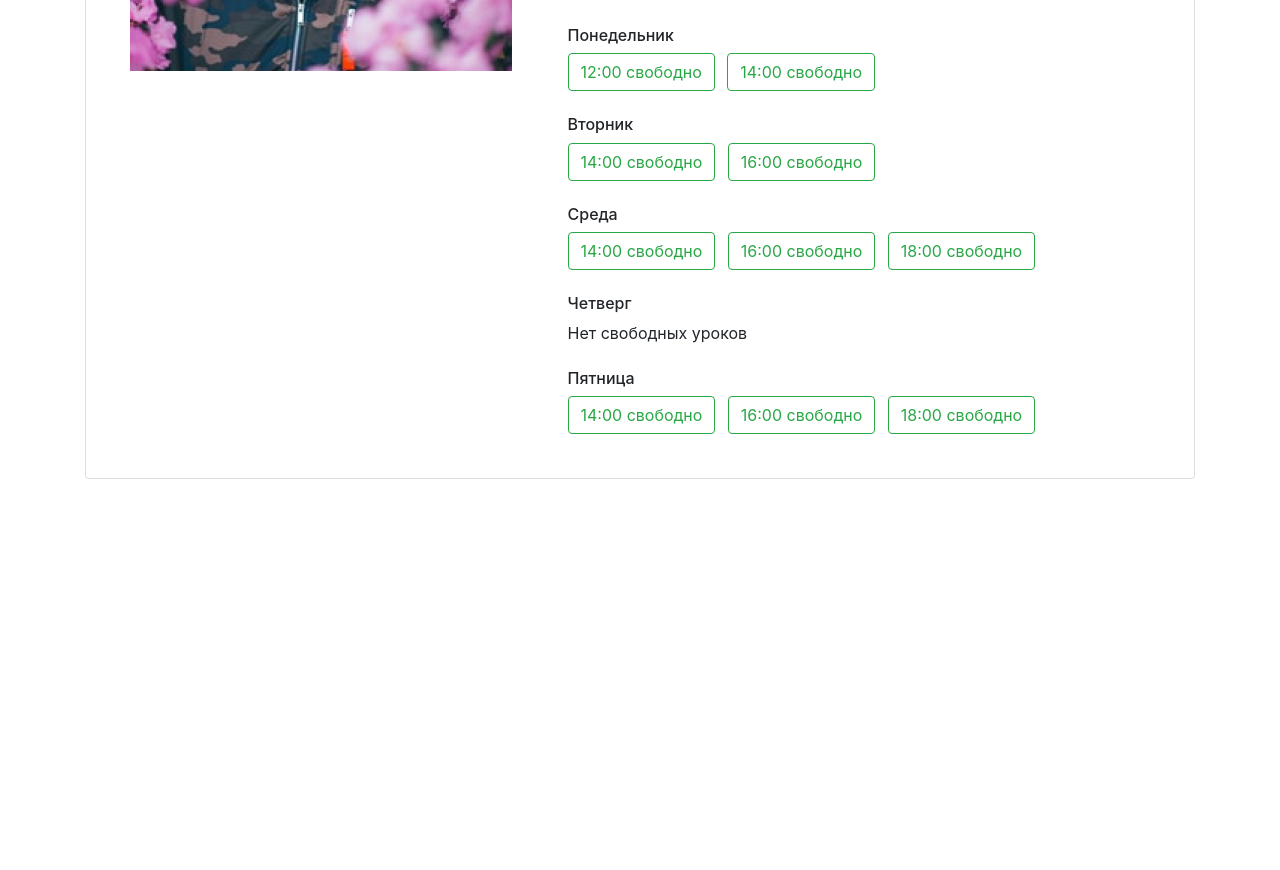
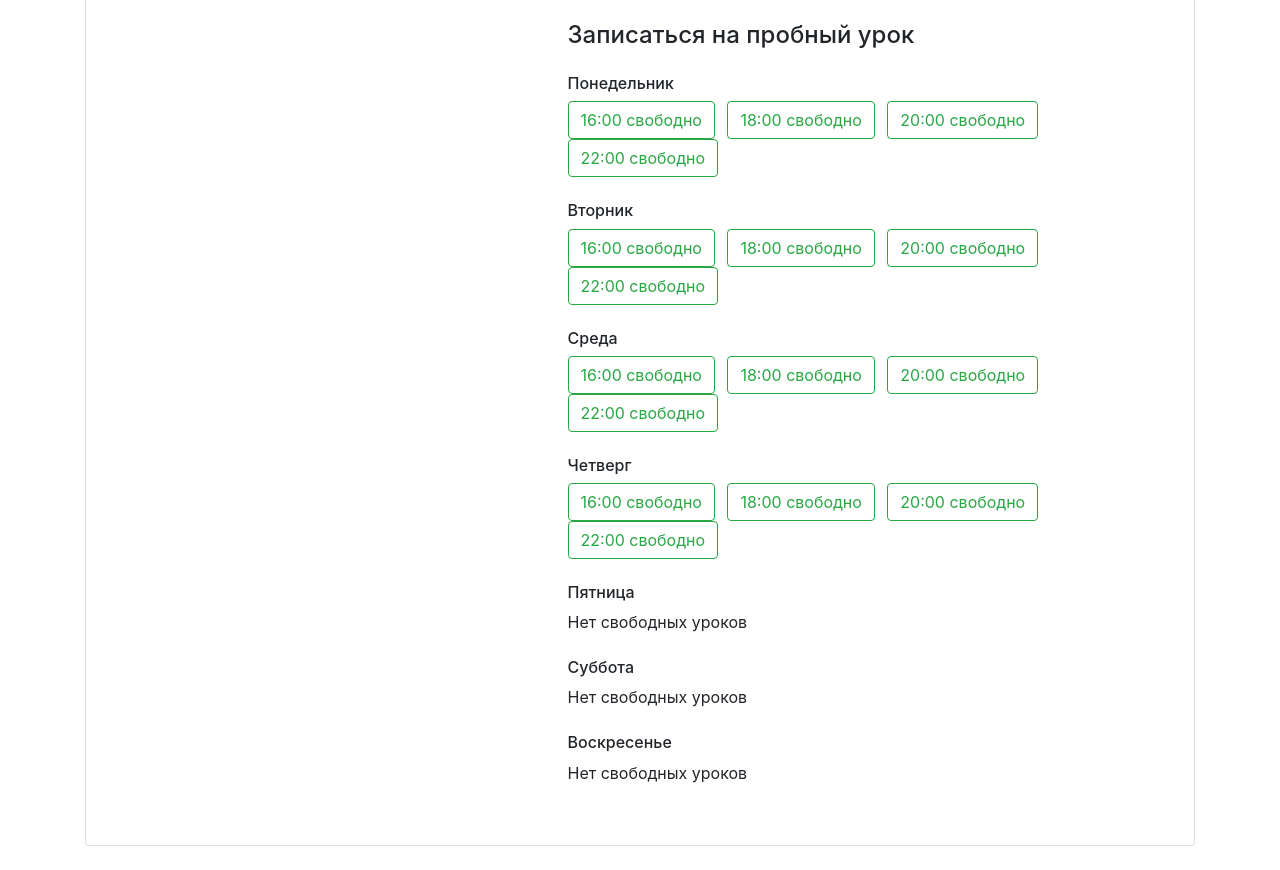
Before and after one commit to eogladkih/stepik-flask-project2, a Flask app: page /profiles/1/ in a window 1280 px wide. Shown: the part 446-1316 px from the top of the page. Before the commit the page ends 925 px from the top, so only its background shows below. Run offline with Flask 2, Linux system fonts and the light colour scheme; some libraries are stand-ins or nearby versions.

Commit message:
fix profile and booking pages

```diff
--- a/app.py
+++ b/app.py
@@ -1,6 +1,63 @@
 from flask import Flask, render_template
+import json
 
 app = Flask(__name__)
+
+
+with open('teachers.json', 'r') as t:
+    teachers = json.load(t)
+
+with open('goals.json', 'r') as t:
+    goals_dict = json.load(t)
+
+day_dict = {"mon": "Понедельник",
+            "tue": "Вторник",
+            "wed": "Среда",
+            "thu": "Четверг",
+            "fri": "Пятница",
+            "sat": "Суббота",
+            "sun": "Воскресенье"}
+
+# print(goals['relocate'])
+
+def t_free(teacher_id):
+
+    free_time = {}
+    for en_day, ru_day in day_dict.items():
+        free_td = []
+        for item in teachers:
+            if item['id'] == teacher_id:
+                for k, v in item['free'][en_day].items():
+                    if v:
+                        free_td .append(k)
+                #free_time[ru_day] = free_td
+                free_time[en_day] = free_td
+    return free_time
+
+
+def getteacher(id):
+    for item in teachers:
+        if item['id'] == id:
+            return item
+    else:
+        return False
+
+
+
+
+
+# print(t_free(1))
+
+# def get_goals(teacher_id):
+#     for item in teachers:
+#         if item['id'] == teacher_id:
+#             goal_list = []
+#             for i in item['goals']:
+#                 goal_list.append(goals[i])
+#             return goal_list
+#
+#
+# print(get_goals(0))
 
 
 @app.route('/')
@@ -18,9 +75,13 @@ def goals(goal):
     return render_template('goal.html')
 
 
-@app.route('/profiles/<id_teacher>/')
+@app.route('/profiles/<int:id_teacher>/')
 def profiles(id_teacher):
-    return render_template('profile.html')
+    if getteacher(id_teacher):
+        item = getteacher(id_teacher)
+        free_time = t_free(id_teacher)
+        return render_template('profile.html', data=item, free_time=free_time, day_dict=day_dict, goals_dict=goals_dict)
+    return render_template('page_not_found.html'), 404
 
 
 @app.route('/request/')
@@ -33,9 +94,10 @@ def request_done():
     return render_template('request_done.html')
 
 
-@app.route('/booking/<id_teacher>/<dw>/<time>/')
-def booking_form():
-    return render_template('booking.html')
+@app.route('/booking/<int:id_teacher>/<string:dw>/<time>/')
+def booking_form(id_teacher, dw, time):
+    data = getteacher(id_teacher)
+    return render_template('booking.html', data=data, dw=dw, time=time, day_dict=day_dict, id=id_teacher )
 
 
 @app.route('/booking_done/')
--- /dev/null
+++ b/templates/page_not_found.html
@@ -0,0 +1,6 @@
+{% extends 'base.html' %}
+
+{% block main %}
+<H1>Страница не найдена 404!</H1>
+
+{% endblock %}
--- a/templates/profile.html
+++ b/templates/profile.html
@@ -1,18 +1,24 @@
 {% extends 'base.html' %}
+
 
 {% block main %}
   <main class="container mt-3">
     <div class="card my-4 mx-auto">
       <div class="card-body m-2 m-md-4">
         <article class="row">
-          <div class="col-5"><img src="../static/pict 1.png" class="img-fluid" alt=""></div>
+          <div class="col-5"><img src="{{ data.picture }}" class="img-fluid" alt=""></div>
           <div class="col-7">
 
             <section class="teacher=info">
 
-              <h1 class="h2">Morris Simmmons</h1>
-              <p><span class="badge badge-secondary mr-2">Для путешествий </span>Рейтинг: 4.8 Ставка: 1200 / час</p>
-              <p>Native English language teacherHi Everyone! My name is Richard; I am a native English speaker. I was born in South Africa, Spent 12 years living in the UK and am now living in Spain. I have a degree in food science, a TEFL certificate and a level 3 in training and education. I worked in cheese manufacturing for many years and have good knowledge of dairy production and food safety topics.</p>
+              <h1 class="h2">{{ data.name }}</h1>
+
+              <p>{% for goal in data.goals %}
+                <span class="badge badge-secondary mr-2">{{ goals_dict[goal] }}</span>
+                {% endfor %}
+                Рейтинг: {{ data.rating }} Ставка: {{ data.price }} / час</p>
+
+              <p>{{ data.about }}</p>
 
             </section>
 
@@ -20,27 +26,23 @@
 
               <h4 class="mb-4 mt-5">Записаться на пробный урок</h4>
 
-              <h6 class="mt-4">Понедельник</h6>
-              <a href="#" class="btn btn-outline-success mr-2">12:00 свободно</a>
-              <a href="#" class="btn btn-outline-success  mr-2">14:00 свободно</a>
 
-              <h6 class="mt-4">Вторник</h6>
-              <a href="#" class="btn btn-outline-success  mr-2">14:00 свободно</a>
-              <a href="#" class="btn btn-outline-success  mr-2">16:00 свободно</a>
 
-              <h6 class="mt-4">Среда</h6>
-              <a href="#" class="btn btn-outline-success  mr-2">14:00 свободно</a>
-              <a href="#" class="btn btn-outline-success  mr-2">16:00 свободно</a>
-              <a href="#" class="btn btn-outline-success  mr-2">18:00 свободно</a>
+              {% for day, value in free_time.items() %}
+              {% if value %}
+              <h6 class="mt-4">{{ day_dict[day] }}</h6>
+              {% for item in value %}
+              {# <a href="/booking/{{ data.id }}/{{ day }}/{{ item.split(':')[0] }}" class="btn btn-outline-success  mr-2">{{ item }} свободно</a>  #}
+              <a href="/booking/{{ data.id }}/{{ day }}/{{ item }}" class="btn btn-outline-success  mr-2">{{ item }} свободно</a>
+              {% endfor %}
+              {% else %}
+              <h6 class="mt-4">{{ day_dict[day] }}</h6>
+              <p>Нет свободных уроков</p>
+              {% endif %}
+              {% endfor %}
 
-              <h6 class="mt-4">Четверг</h6>
 
-              <p>Нет свободных уроков</p>
 
-              <h6 class="mt-4">Пятница</h6>
-              <a href="#" class="btn btn-outline-success  mr-2">14:00 свободно</a>
-              <a href="#" class="btn btn-outline-success  mr-2">16:00 свободно</a>
-              <a href="#" class="btn btn-outline-success  mr-2">18:00 свободно</a>
 
             </section>
 
```
Also changed, not shown: templates/booking.html (+5 -5 lines).
